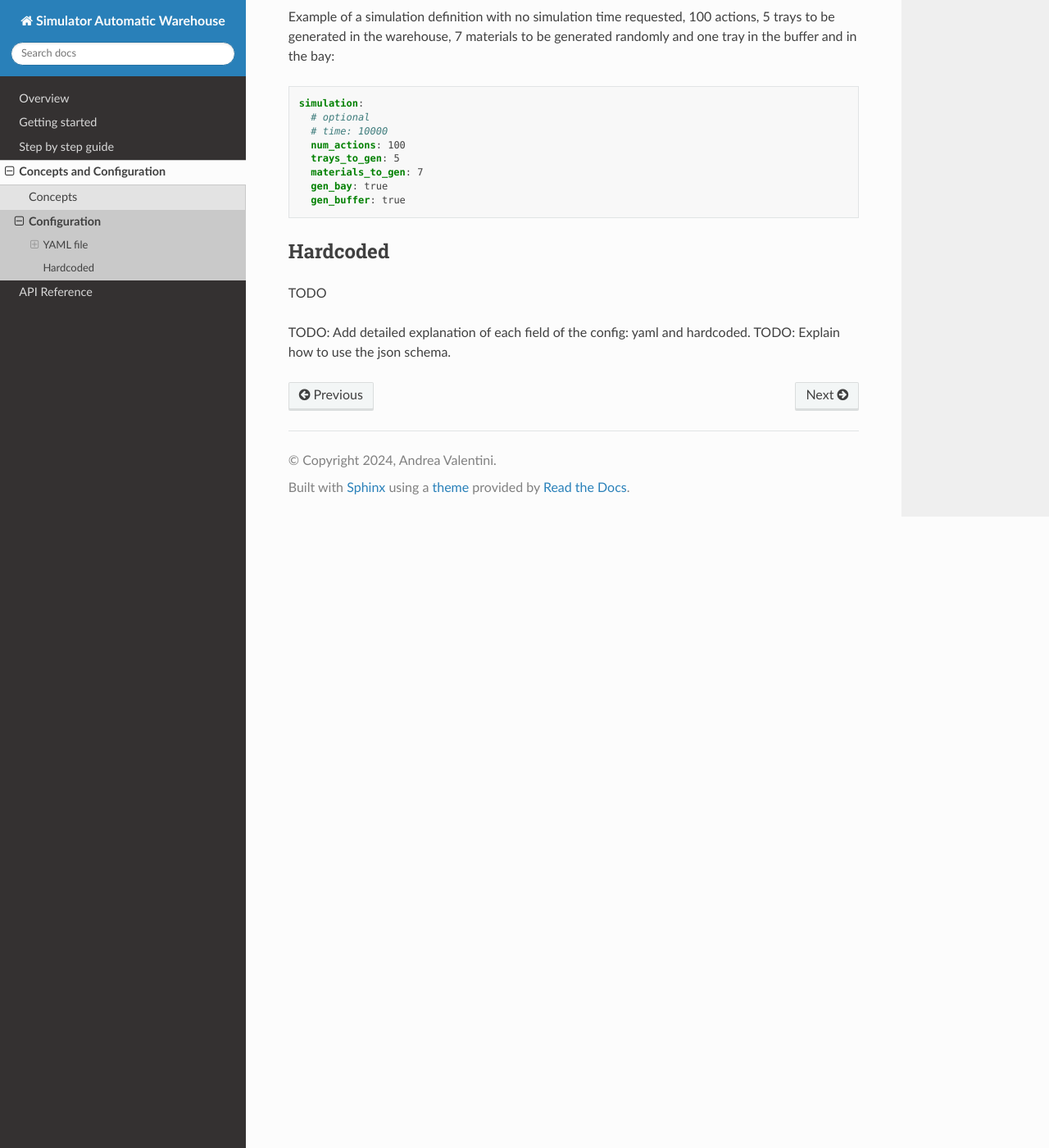
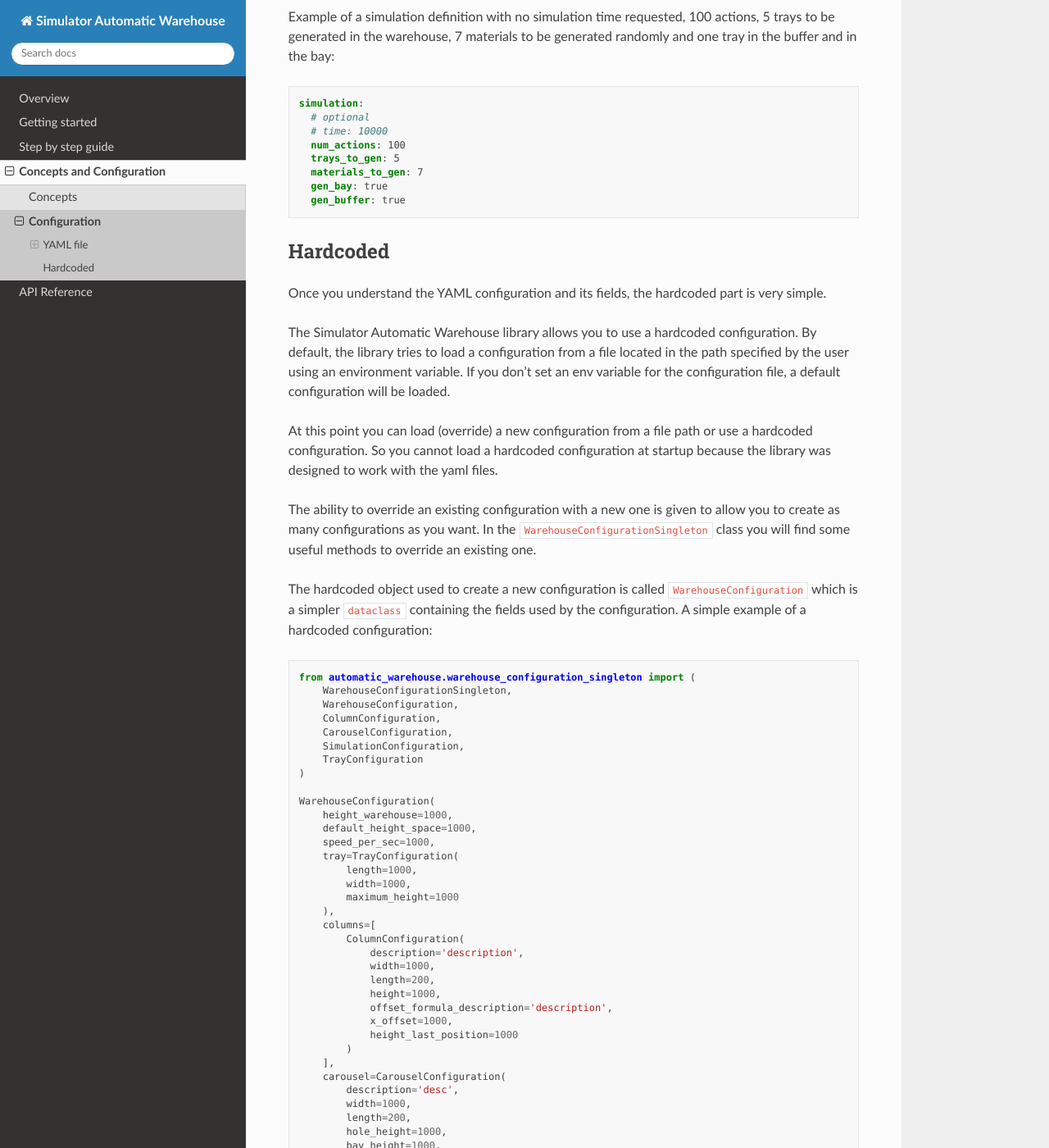
Before and after one commit to AndreVale69/simulator-automatic-warehouse, a Sphinx documentation site: the page built from docs/sections/concepts-and-configuration/configuration/configuration.rst, in a window 1280 px wide and 1400 px high, scrolled down 6228 px. Shown: the whole window at 82% size. Built offline with Sphinx 7.4.7 and the Read the Docs theme 2.0.0, drawn with Linux system fonts in a browser that asks for light colours; some of the changed text lies outside the part shown.

Commit message:
Added Hardcoded section in Configuration

```diff
--- a/docs/sections/concepts-and-configuration/configuration/configuration.rst
+++ b/docs/sections/concepts-and-configuration/configuration/configuration.rst
@@ -320,7 +320,71 @@ Example of a simulation definition with no simulation time requested, 100 action
 Hardcoded
 ---------
 
-TODO
+Once you understand the YAML configuration and its fields, the hardcoded part is very simple.
 
-TODO: Add detailed explanation of each field of the config: yaml and hardcoded.
+The Simulator Automatic Warehouse library allows you to use a hardcoded configuration.
+By default, the library tries to load a configuration from a file located in the path specified by the user using an environment variable.
+If you don't set an env variable for the configuration file, a default configuration will be loaded.
+
+At this point you can load (override) a new configuration from a file path or use a hardcoded configuration.
+So you cannot load a hardcoded configuration at startup because the library was designed to work with the yaml files.
+
+
+The ability to override an existing configuration with a new one is given to allow you to create as many configurations as you want.
+In the ``WarehouseConfigurationSingleton`` class you will find some useful methods to override an existing one.
+
+The hardcoded object used to create a new configuration is called ``WarehouseConfiguration`` which is a simpler ``dataclass`` containing the fields used by the configuration. A simple example of a hardcoded configuration:
+
+.. code-block:: python
+
+   from automatic_warehouse.warehouse_configuration_singleton import (
+       WarehouseConfigurationSingleton,
+       WarehouseConfiguration,
+       ColumnConfiguration,
+       CarouselConfiguration,
+       SimulationConfiguration,
+       TrayConfiguration
+   )
+
+   WarehouseConfiguration(
+       height_warehouse=1000,
+       default_height_space=1000,
+       speed_per_sec=1000,
+       tray=TrayConfiguration(
+           length=1000,
+           width=1000,
+           maximum_height=1000
+       ),
+       columns=[
+           ColumnConfiguration(
+               description='description',
+               width=1000,
+               length=200,
+               height=1000,
+               offset_formula_description='description',
+               x_offset=1000,
+               height_last_position=1000
+           )
+       ],
+       carousel=CarouselConfiguration(
+           description='desc',
+           width=1000,
+           length=200,
+           hole_height=1000,
+           bay_height=1000,
+           buffer_height=1000,
+           offset_formula_description='desc',
+           x_offset=1000
+       ),
+       simulation=SimulationConfiguration(
+           time=1000,
+           num_actions=1000,
+           trays_to_gen=1000,
+           materials_to_gen=1000,
+           gen_bay=True,
+           gen_buffer=False
+       )
+   )
+
+
 TODO: Explain how to use the json schema.
```
